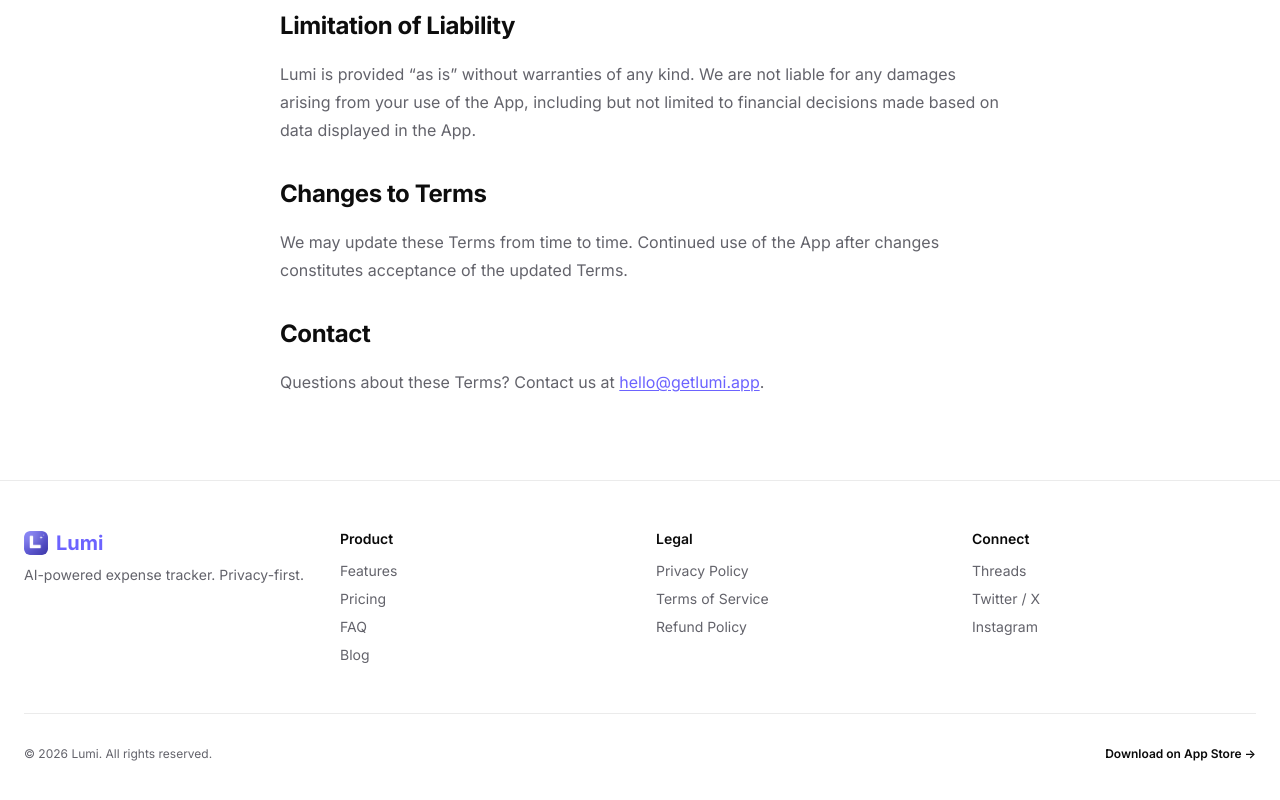
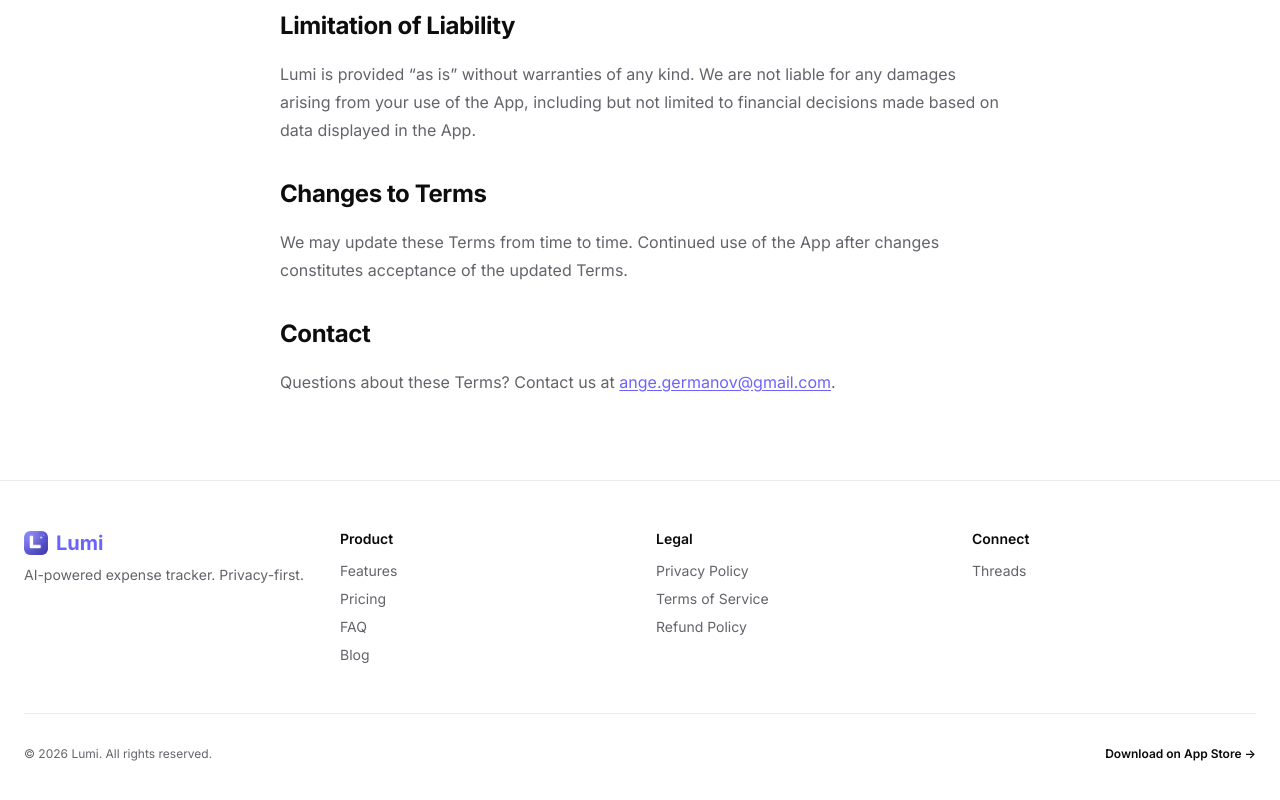
Before and after one commit to andrey-germanov/next-lumi, a Next.js app: page /terms in a window 1280 px wide. Shown: the part 1548-2348 px from the top of the page. Built offline with nearby package versions, Linux system fonts and the light colour scheme; no server answers.

Commit message:
changed contacts

```diff
--- a/app/privacy/page.tsx
+++ b/app/privacy/page.tsx
@@ -91,7 +91,7 @@
             <h2>Contact</h2>
             <p>
               Questions about privacy? Contact us at{" "}
-              <a href="mailto:hello@getlumi.app">hello@getlumi.app</a>.
+              <a href="mailto:ange.germanov@gmail.com">ange.germanov@gmail.com</a>.
             </p>
           </div>
         </div>
--- a/app/refund-policy/page.tsx
+++ b/app/refund-policy/page.tsx
@@ -95,7 +95,7 @@
             <h2>Contact</h2>
             <p>
               Questions about billing or refunds? Contact us at{" "}
-              <a href="mailto:hello@getlumi.app">hello@getlumi.app</a> and
+              <a href="mailto:ange.germanov@gmail.com">ange.germanov@gmail.com</a> and
               include the email or Apple ID used for the purchase.
             </p>
           </div>
--- a/app/terms/page.tsx
+++ b/app/terms/page.tsx
@@ -103,7 +103,7 @@
             <h2>Contact</h2>
             <p>
               Questions about these Terms? Contact us at{" "}
-              <a href="mailto:hello@getlumi.app">hello@getlumi.app</a>.
+              <a href="mailto:ange.germanov@gmail.com">ange.germanov@gmail.com</a>.
             </p>
           </div>
         </div>
--- a/components/Footer.tsx
+++ b/components/Footer.tsx
@@ -85,26 +85,6 @@
                   Threads
                 </a>
               </li>
-              <li>
-                <a
-                  href={SOCIAL_LINKS.twitter}
-                  target="_blank"
-                  rel="noopener noreferrer"
-                  className="hover:text-text transition-colors"
-                >
-                  Twitter / X
-                </a>
-              </li>
-              <li>
-                <a
-                  href={SOCIAL_LINKS.instagram}
-                  target="_blank"
-                  rel="noopener noreferrer"
-                  className="hover:text-text transition-colors"
-                >
-                  Instagram
-                </a>
-              </li>
             </ul>
           </div>
         </div>
--- a/lib/constants.ts
+++ b/lib/constants.ts
@@ -8,9 +8,7 @@
   "https://apps.apple.com/app/lumi-bills-spending-log/id6754805457";
 
 export const SOCIAL_LINKS = {
-  threads: "https://www.threads.net/@lumiapp",
-  twitter: "https://twitter.com/LumiExpense",
-  instagram: "https://instagram.com/lumiapp",
+  threads: "https://www.threads.com/@andrey.germanov",
 };
 
 export const NAV_LINKS = [
```
